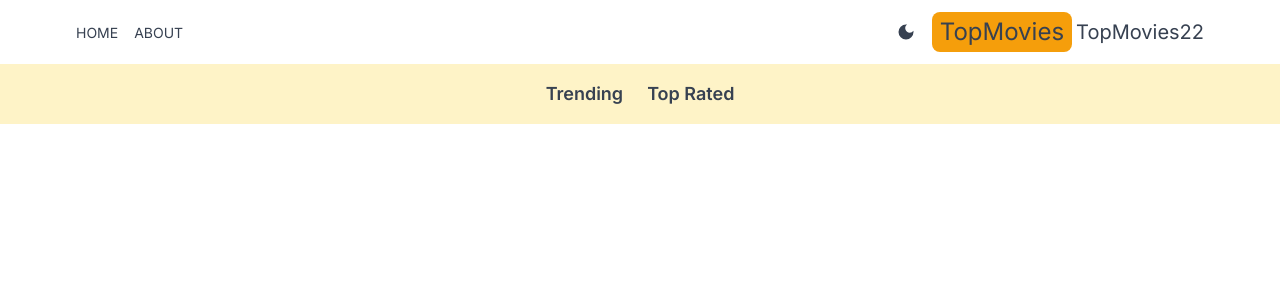
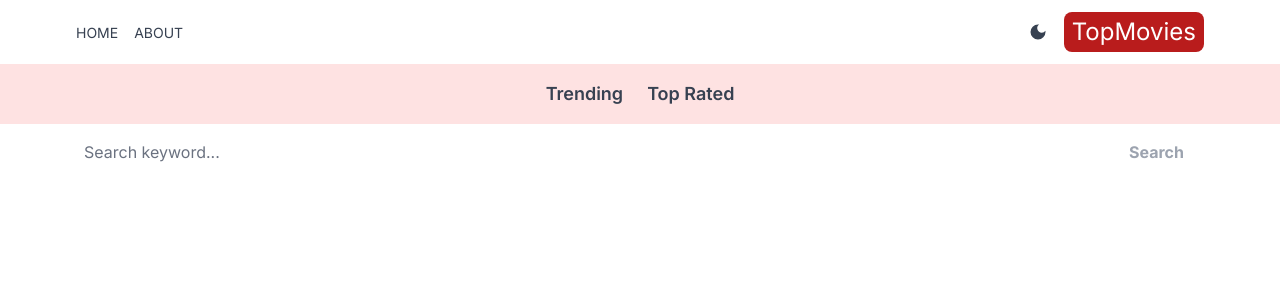
Before and after one commit to AKAICHIaziz/TopMovies, a Next.js app: page / in a window 1280 px wide. Shown: the top 300 px of the page. Built offline with nearby package versions, Linux system fonts and the light colour scheme; no server answers.

Commit message:
final version 1

```diff
--- a/src/app/layout.js
+++ b/src/app/layout.js
@@ -3,6 +3,7 @@ import "./globals.css";
 import Header from "@/components/Header";
 import Providers from "./Providers";
 import NavBar from "@/components/NavBar";
+import SearchBox from "@/components/SearchBox";
 
 const inter = Inter({ subsets: ["latin"] });
 
@@ -18,6 +19,7 @@ export default function RootLayout({ children }) {
         <Providers>
           <Header />
           <NavBar />
+          <SearchBox />
           {children}
         </Providers>
       </body>
--- /dev/null
+++ b/src/app/search/[searchTerm]/page.jsx
@@ -0,0 +1,18 @@
+import Result from '@/components/Result';
+
+export default async function SearchPage({ params }) {
+  const seachTerm = params.searchTerm;
+  const res = await fetch(
+    `https://api.themoviedb.org/3/search/movie?api_key=${process.env.API_KEY}&query=${seachTerm}&language=en-US&page=1&include_adult=false`
+  );
+  const data = await res.json();
+  const results = data.results;
+  return (
+    <div>
+      {results &&
+        results.length ===
+        (<h1 className='text-center pt-6'>No results found</h1>)}
+      {results && <Result results={results} />}
+    </div>
+  );
+}
--- a/src/components/DarkModeSwitch.jsx
+++ b/src/components/DarkModeSwitch.jsx
@@ -16,12 +16,12 @@ export default function DarkModeSwitch() {
         (currentTheme === 'dark' ? (
           <MdLightMode
             onClick={() => setTheme('light')}
-            className='text-xl cursor-pointer hover:text-amber-500'
+            className='text-xl cursor-pointer hover:text-red-600'
           />
         ) : (
           <MdDarkMode
             onClick={() => setTheme('dark')}
-            className='text-xl cursor-pointer hover:text-amber-500'
+            className='text-xl cursor-pointer hover:text-red-600'
           />
         ))}
     </div>
--- a/src/components/Header.jsx
+++ b/src/components/Header.jsx
@@ -15,8 +15,8 @@ export default function Header() {
       <div className="flex items-center gap-4">
         <DarkModeSwitch />
         <Link href='/' className="flex gap-1 items-center">
-          <span className="text-2xl from-bold bg-amber-500 py-1 px-2 rounded-lg">TopMovies</span>
-          <span className="text-xl hidden sm:inline">TopMovies22</span>
+          <span className="text-2xl from-bold bg-red-700 py-1 px-2 rounded-lg text-white">TopMovies</span>
+          {/* <span className="text-xl hidden sm:inline">TopMovies22</span> */}
         </Link>
       </div>
 
--- a/src/components/MenuItem.jsx
+++ b/src/components/MenuItem.jsx
@@ -3,7 +3,7 @@ import React from 'react'
 
 export default function MenuItem({title, adress, Icon}) {
   return (
-    <Link href={adress} className='hover:text-amber-500'>
+    <Link href={adress} className='hover:text-red-600'>
         <Icon className='text-2xl sm:hidden'/>
         <p className='uppercase hidden sm:inline text-sm'>{title}</p>
     </Link>
--- a/src/components/NavBar.jsx
+++ b/src/components/NavBar.jsx
@@ -3,7 +3,7 @@ import NavBarItem from './NavBarItem'
 
 export default function NavBar() {
     return (
-        <div className='flex dark:bg-gray-600 bg-amber-100 p-4 lg:text-lg justify-center gap-6'>
+        <div className='flex dark:bg-gray-600 bg-red-100 p-4 lg:text-lg justify-center gap-6'>
             <NavBarItem title='Trending' param='fetchTrending' />
             <NavBarItem title='Top Rated' param='fetchTopRated' />
         </div>
--- a/src/components/NavBarItem.jsx
+++ b/src/components/NavBarItem.jsx
@@ -12,7 +12,7 @@ export default function NavBarItem({ title, param }) {
             <Link
                 className=
                 {
-                    `hover:text-amber-600 font-semibold ${genre === param ? 'underline underline-offset-8 decoration-4 decoration-amber-500 rounded-lg' : ''}`
+                    `hover:text-red-600 font-semibold ${genre === param ? 'underline underline-offset-8 decoration-4 decoration-red-600 rounded-lg' : ''}`
                 }
                 href={`/?genre=${param}`}
             >
--- /dev/null
+++ b/src/components/SearchBox.jsx
@@ -0,0 +1,20 @@
+"use client"
+
+import { useState } from "react"
+import { useRouter } from "next/navigation"
+
+
+export default function SearchBox() {
+    const [search, setSearch] = useState('')
+    const router = useRouter()
+    const handleSubmit = (e) => {
+        e.preventDefault()
+        router.push(`/search/${search}`)
+    }
+    return (
+        <form className="flex justify-between px-5 max-w-6xl mx-auto" onSubmit={handleSubmit}>
+            <input value={search} onChange={(e) => setSearch(e.target.value)} type="text" placeholder="Search keyword..." className="w-full h-14 rounded-md placeholder-gray-500 outline-none bg-transparent flex-1" />
+            <button className="text-white font-bold disabled:text-gray-400 disabled:bg-transparent bg-black pl-3 pr-3 mt-2 h-10 rounded-md" disabled={search === ''}>Search</button>
+        </form>
+    )
+}
```
Also changed, not shown: src/components/Card.jsx (+1 -1 lines).
